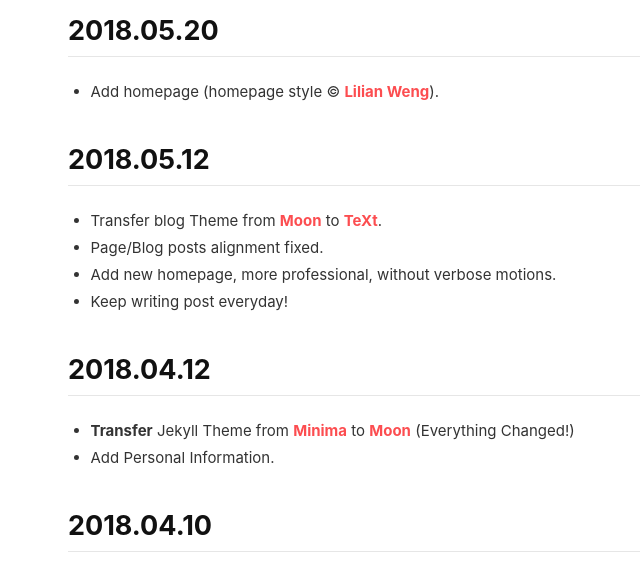
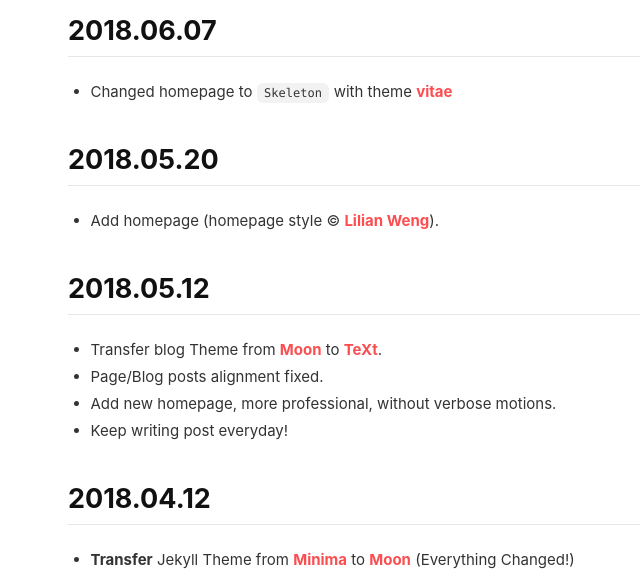
Before and after one commit to Zhenye-Na/blog, a Jekyll site: the page built from blog/site-log.md, in a window 1280 px wide and 900 px high, cut to the strip 324-900 px from the top of the window. Shown: the whole strip, without its empty margins (177-817 px from the left). Built offline with Jekyll 4.4.1, drawn with Linux system fonts in a browser that asks for light colours; nearby versions of some CDN libraries.

Commit message:
Update site-log.md

```diff
--- a/blog/site-log.md
+++ b/blog/site-log.md
@@ -6,6 +6,10 @@ comment: false
 ---
 
 <img src="https://github.com/Zhenye-Na/Zhenye-Na.github.io/blob/master/assets/images/octocat.jpg?raw=true" width="20%" class="center">
+
+## 2018.06.07
+- Changed homepage to `Skeleton` with theme [vitae](https://github.com/jekyller/vitae)
+
 
 ## 2018.05.20
 - Add homepage (homepage style © [Lilian Weng](http://lilianweng.github.io/)).
```
